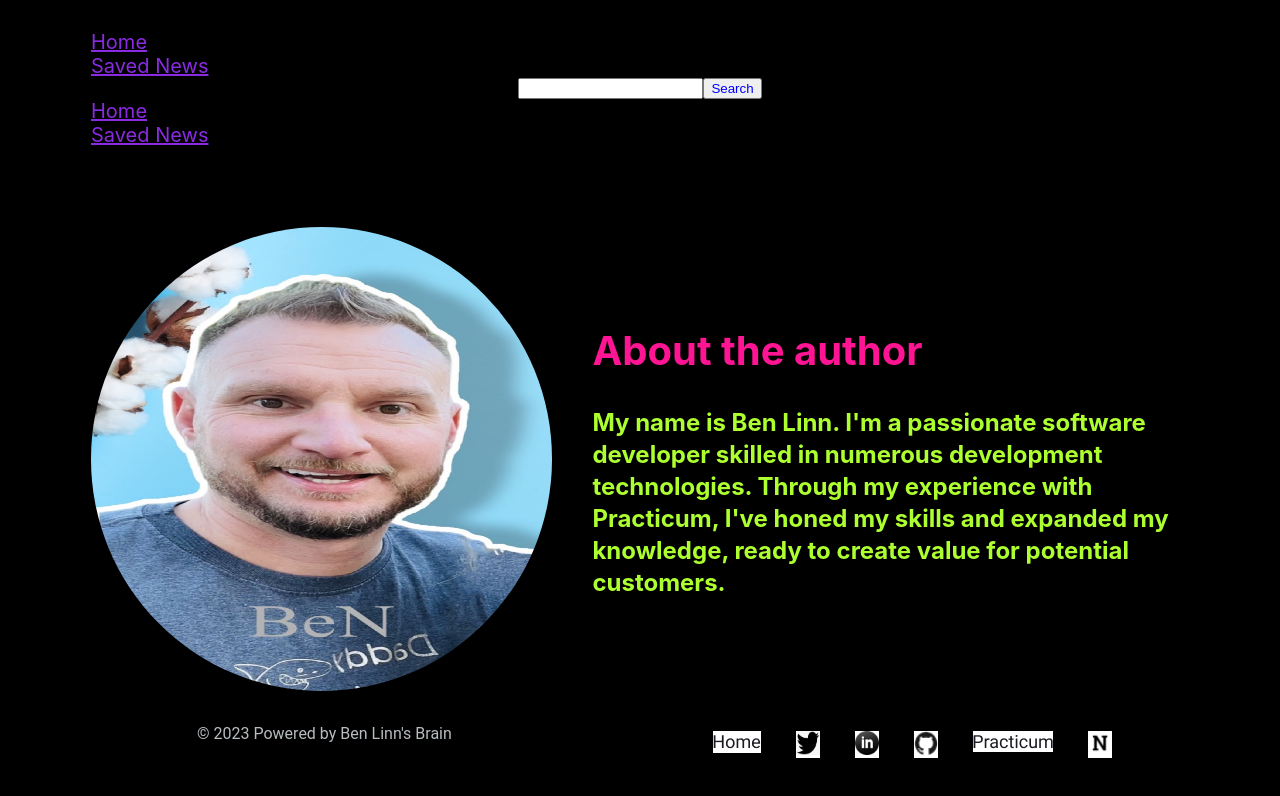
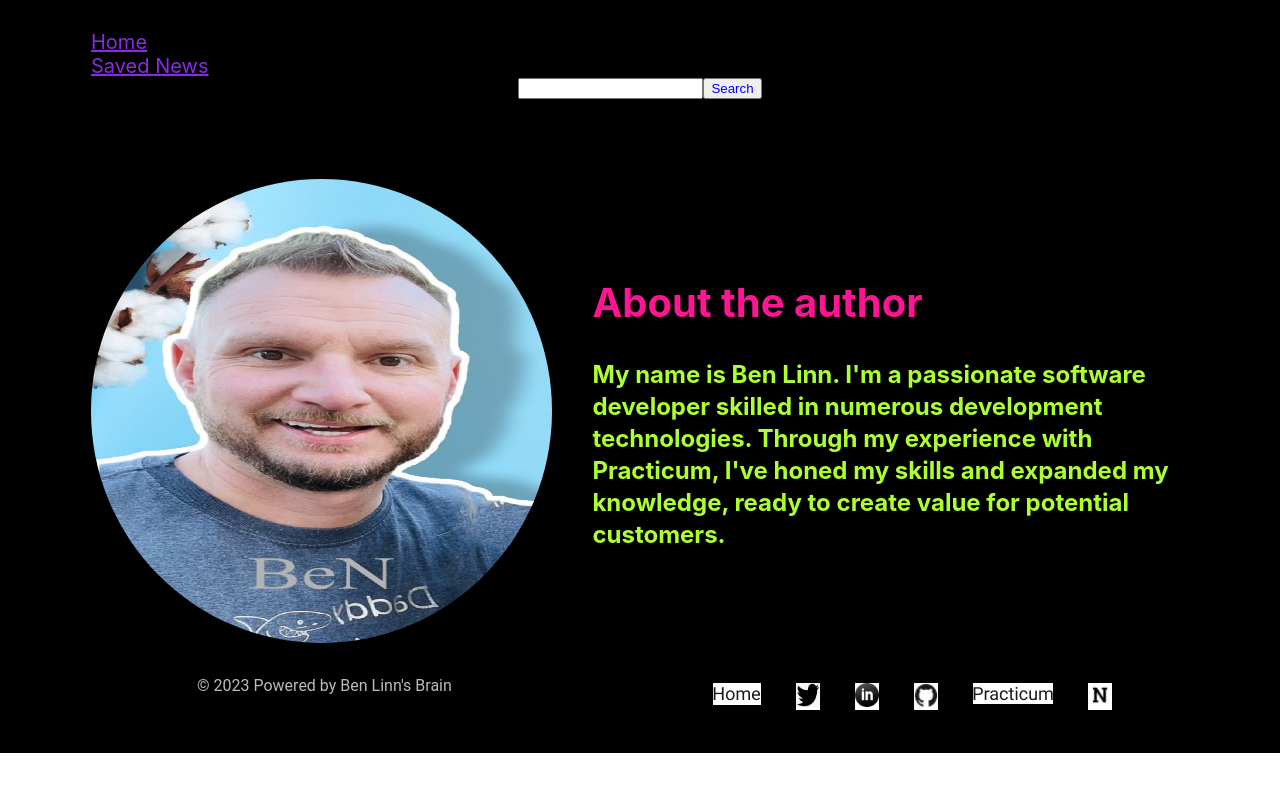
Before and after one commit to blinn26/project-name-frontend, a React (Create React App) app: page /about in a window 1280 px wide. Shown: the top 796 px of the page. Built offline with nearby package versions, Linux system fonts and the light colour scheme; no server answers.

Commit message:
moved navigation

```diff
--- a/src/components/Header/Header.js
+++ b/src/components/Header/Header.js
@@ -1,6 +1,6 @@
 import React from 'react';
+import SearchForm from '../SearchForm/SearchForm';
 import Navigation from '../Navigation/Navigation';
-import SearchForm from '../SearchForm/SearchForm';
 
 const Header = ({ onLoginClick, handleSearchSubmit, isLoggedIn, isHomeActive }) => {
   return (
--- a/src/components/PageClass/PageClass.js
+++ b/src/components/PageClass/PageClass.js
@@ -3,7 +3,7 @@ import Header from '../Header/Header';
 import Main from '../Main/Main';
 import SavedNews from '../SavedNews/SavedNews';
 import Footer from '../Footer/Footer';
-import Navigation from '../Navigation/Navigation';
+/* import Navigation from '../Navigation/Navigation'; */
 import About from '../About/About';
 import SignInandUpModal from '../SignInandUpModal/SignInandUpModal';
 import { Route, Routes } from 'react-router-dom';
@@ -14,7 +14,7 @@ const PageClass = ({ isModalOpen, handleModalOpen, handleModalClose }) => {
     <div className='page'>
       <div className='page__wrapper'>
         <Header onModalOpen={handleModalOpen} />
-        <Navigation />
+        {/*  <Navigation /> */}
         <Routes>
           <Route path='/' element={<Main />} />
           <Route path='/saved-news' element={<SavedNews />} />
```
